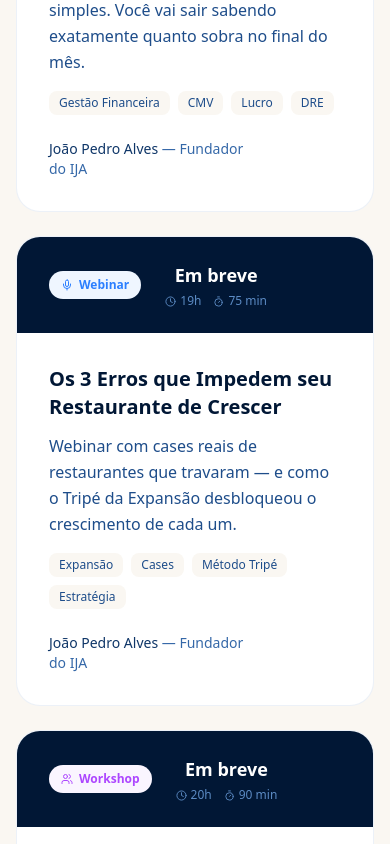
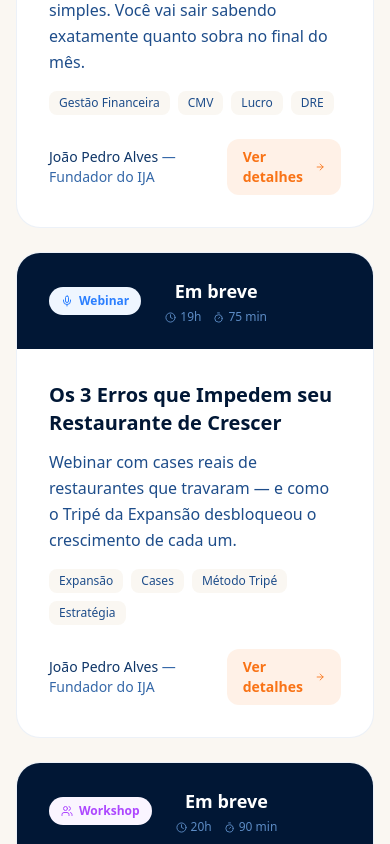
Before and after one commit to IJAConsultoria/site-ija, a Next.js app: page /eventos in a window 390 px wide. Shown: the part 1020-1864 px from the top of the page. Built offline with nearby package versions, Linux system fonts and the light colour scheme.

Commit message:
fix: tornar botão "Ver detalhes" visível nos cards de eventos
Botão estava invisível (opacity-0) e só aparecia no hover, impossível em mobile.
Agora é um botão com bg visível que muda de cor no hover.

Co-Authored-By: Claude Opus 4.6 <noreply@anthropic.com>

```diff
--- a/src/app/(public)/eventos/page.tsx
+++ b/src/app/(public)/eventos/page.tsx
@@ -166,9 +166,9 @@ export default function EventosPage() {
                             <span className="font-medium text-navy-700">{event.speaker}</span>{" "}
                             — {event.speakerRole.split("—")[0]}
                           </p>
-                          <span className="inline-flex items-center gap-1 text-sm font-semibold text-accent opacity-0 transition-opacity group-hover:opacity-100">
+                          <span className="inline-flex items-center gap-2 rounded-xl bg-accent/10 px-4 py-2 text-sm font-semibold text-accent transition-all group-hover:bg-accent group-hover:text-white">
                             Ver detalhes
-                            <ChevronRight size={14} />
+                            <ArrowRight size={14} />
                           </span>
                         </div>
                       </div>
```
